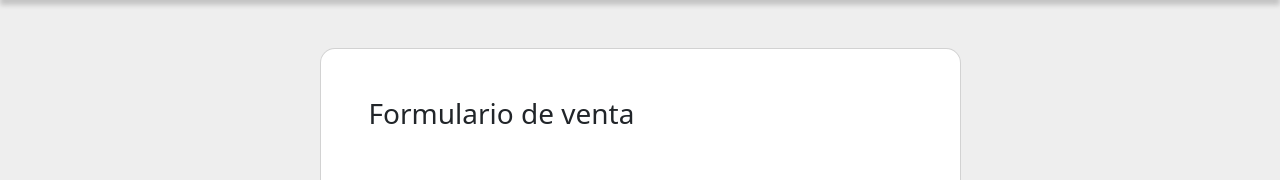
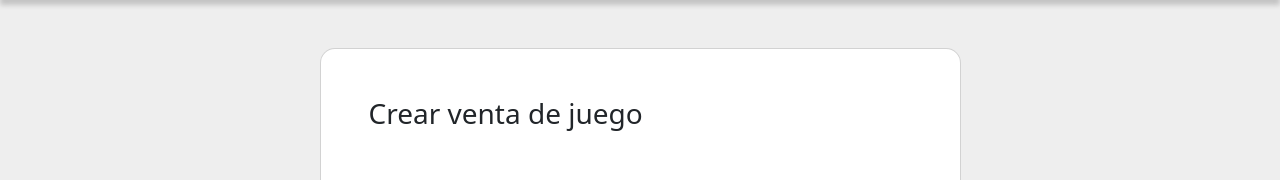
Before and after one commit to GwynbleiddOfR/gamestoreproject, a Django app: page /vistaVender/ in a window 1280 px wide. Shown: the part 146-326 px from the top of the page. Run offline with Django 5.2, Linux system fonts and the light colour scheme; the visitor is signed in with stand-in values (Sample User, id 1); some libraries are stand-ins or nearby versions; some web fonts are replaced.

Commit message:
Botón renombrado

```diff
--- a/gamewebstore/templates/gamewebstore/adminGames.html
+++ b/gamewebstore/templates/gamewebstore/adminGames.html
@@ -20,7 +20,7 @@
 
                     </div>
                     <div class="col-auto">
-                        <a href="{% url 'vistaVender' %}" class="btn btn-dark mt-3">Realizar venta</a>
+                        <a href="{% url 'vistaVender' %}" class="btn btn-dark mt-3">Crear venta de juego</a>
                         <a href="{% url 'vistaVentas' %}" class="btn btn-dark mt-3 mx-3">Ver pedidos</a>
                     </div>
                 </div>
--- a/gamewebstore/templates/gamewebstore/index.html
+++ b/gamewebstore/templates/gamewebstore/index.html
@@ -7,7 +7,7 @@
     <!-- Main -->
     {% if perms.gamewebstore.add_juego %}
         <div class="container mt-3">
-            <a href="{% url 'vistaVender' %}" class="btn btn-dark my-4 mx-1">Realizar venta</a>
+            <a href="{% url 'vistaVender' %}" class="btn btn-dark my-4 mx-1">Crear venta de juego</a>
         </div>
     {% endif %}
 
--- a/gamewebstore/templates/gamewebstore/vistaVender.html
+++ b/gamewebstore/templates/gamewebstore/vistaVender.html
@@ -3,7 +3,7 @@
 {% load crispy_forms_tags %}
 {% block contenido %}
 
-    <title>Realizar venta</title>
+    <title>Crear venta de juego</title>
 
     {% if perms.gamewebstore.add_juego %}
         <section class="vh-100">
@@ -12,7 +12,7 @@
                     <div class="col-12 col-lg-9 col-xl-7">
                         <div class="card shadow-2-strong card-registration" style="border-radius: 15px;">
                             <div class="card-body p-4 p-md-5">
-                                <h3 class="mb-4 pb-2 pb-md-0 mb-md-5">Formulario de venta</h3>
+                                <h3 class="mb-4 pb-2 pb-md-0 mb-md-5">Crear venta de juego</h3>
 
                                 <form action="" method="post" enctype="multipart/form-data">
                                     {% csrf_token %}
```
